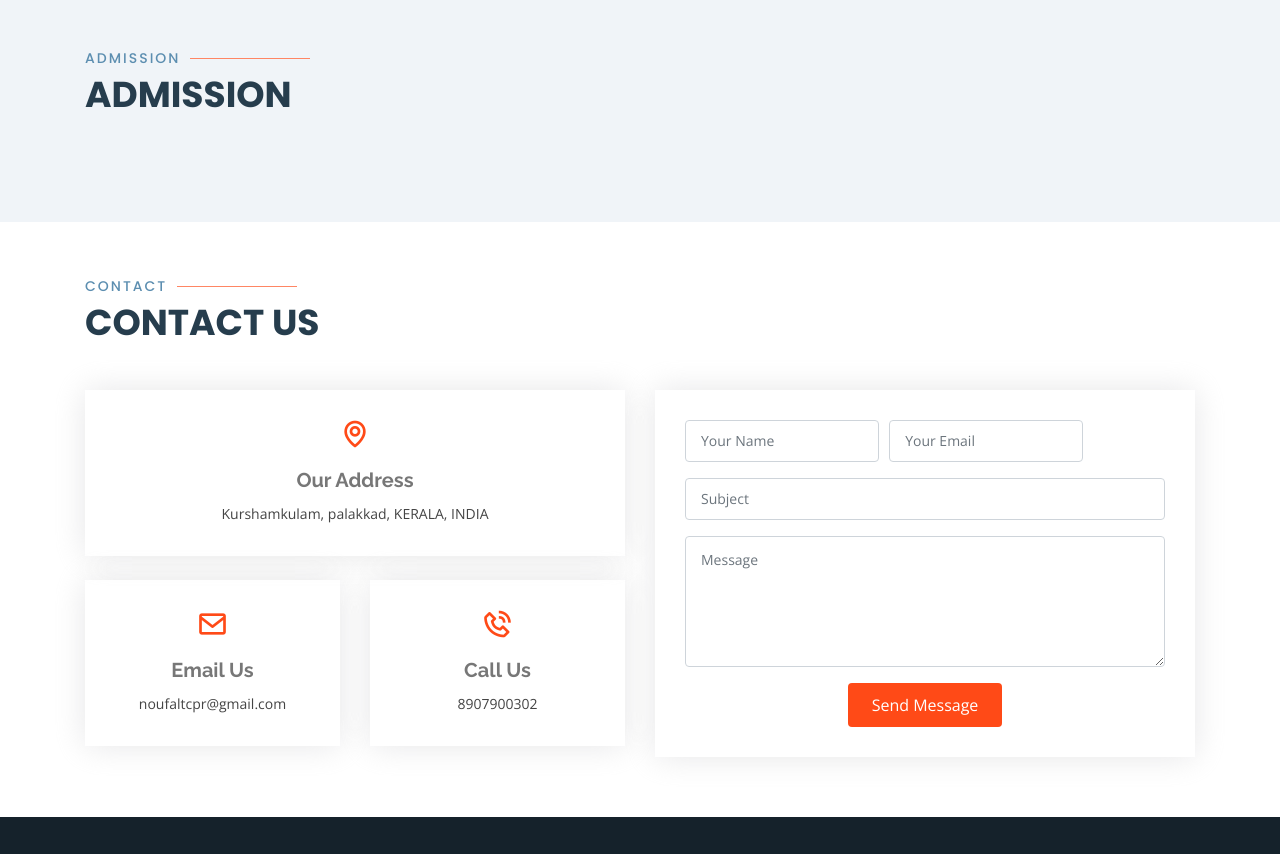
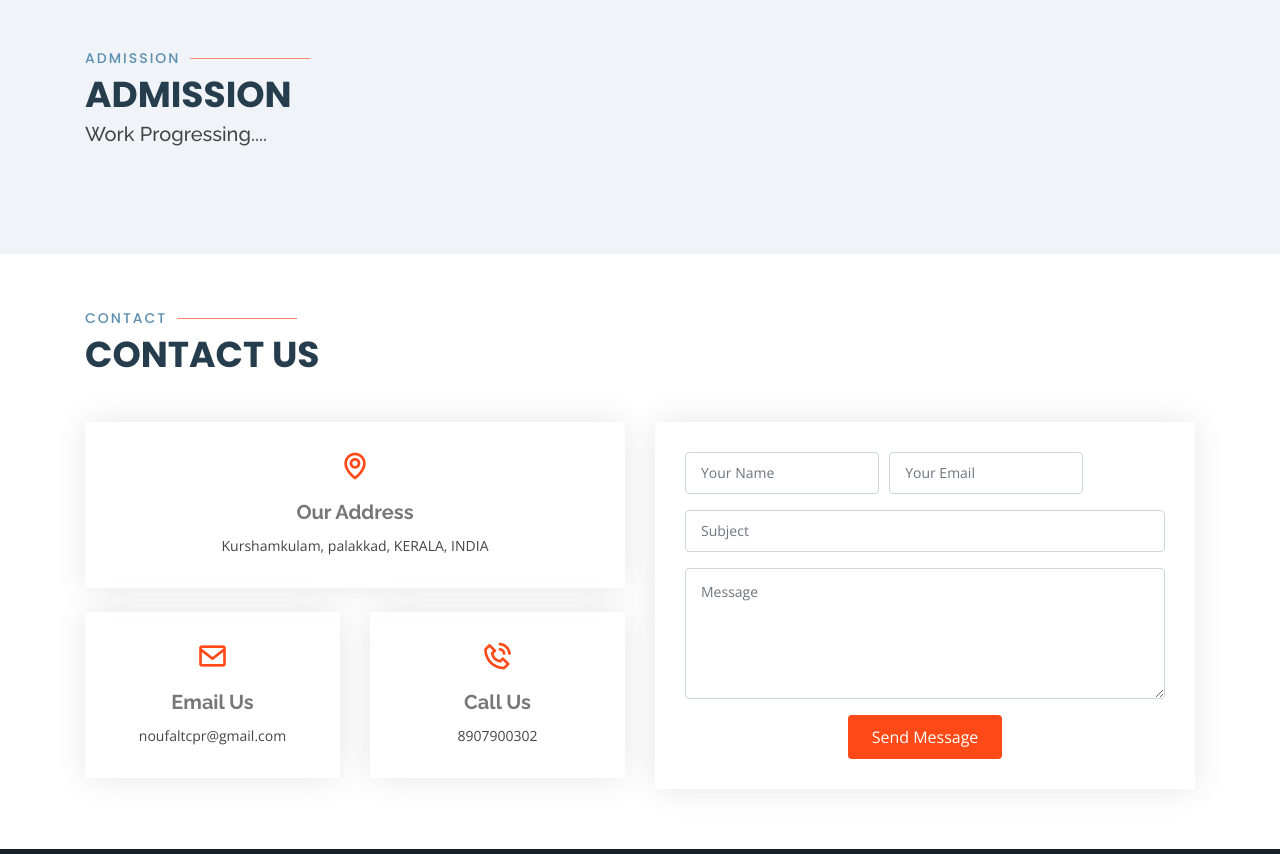
Before and after one commit to NOUFEL-V/sundus-valley, a plain HTML site: page index.html in a window 1280 px wide. Shown: the part 5040-5894 px from the top of the page. Drawn offline with nearby package versions, Linux system fonts and the light colour scheme; animation ran at ten frames a second.

Commit message:
Update index.html

```diff
--- a/index.html
+++ b/index.html
@@ -670,6 +670,7 @@
         <div class="section-title">
           <h2>ADMISSION</h2>
           <p>ADMISSION </p>
+          <h5> Work Progressing....</h5>
         </div>
           <!--
         <div class="row">
```
